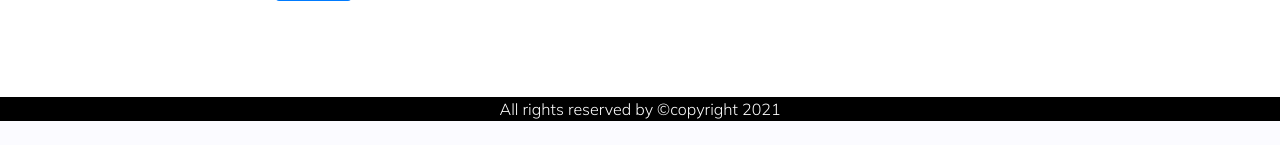
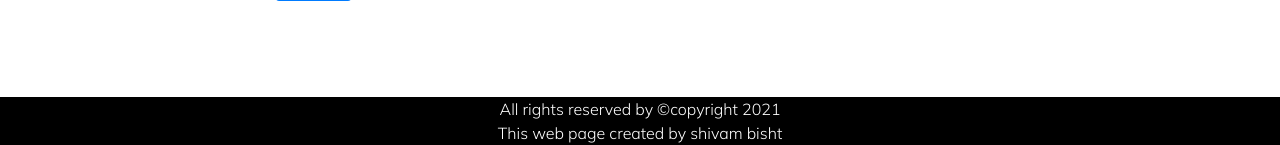
Before and after one commit to shivambisht-developer/corona.github.io, a PHP site: page / in a window 1280 px wide. Shown: the part 3029-3174 px from the top of the page. Before the commit the page ends 3150 px from the top, so only its background shows below. Run offline with PHP 8.4, Linux system fonts and the light colour scheme; data that the repository does not hold is empty; some libraries are stand-ins or nearby versions.

Commit message:
Update index.php

```diff
--- a/index.php
+++ b/index.php
@@ -366,7 +366,8 @@
 
     <footer class="mt-5">
      <div class="footer-style text-white text-center container-fluid">
-      <p>All rights reserved by &copy;copyright 2021</p>
+      <p>All rights reserved by &copy;copyright 2021 <br>
+         This web page created by shivam bisht</p>
 
     </div>
 
```
